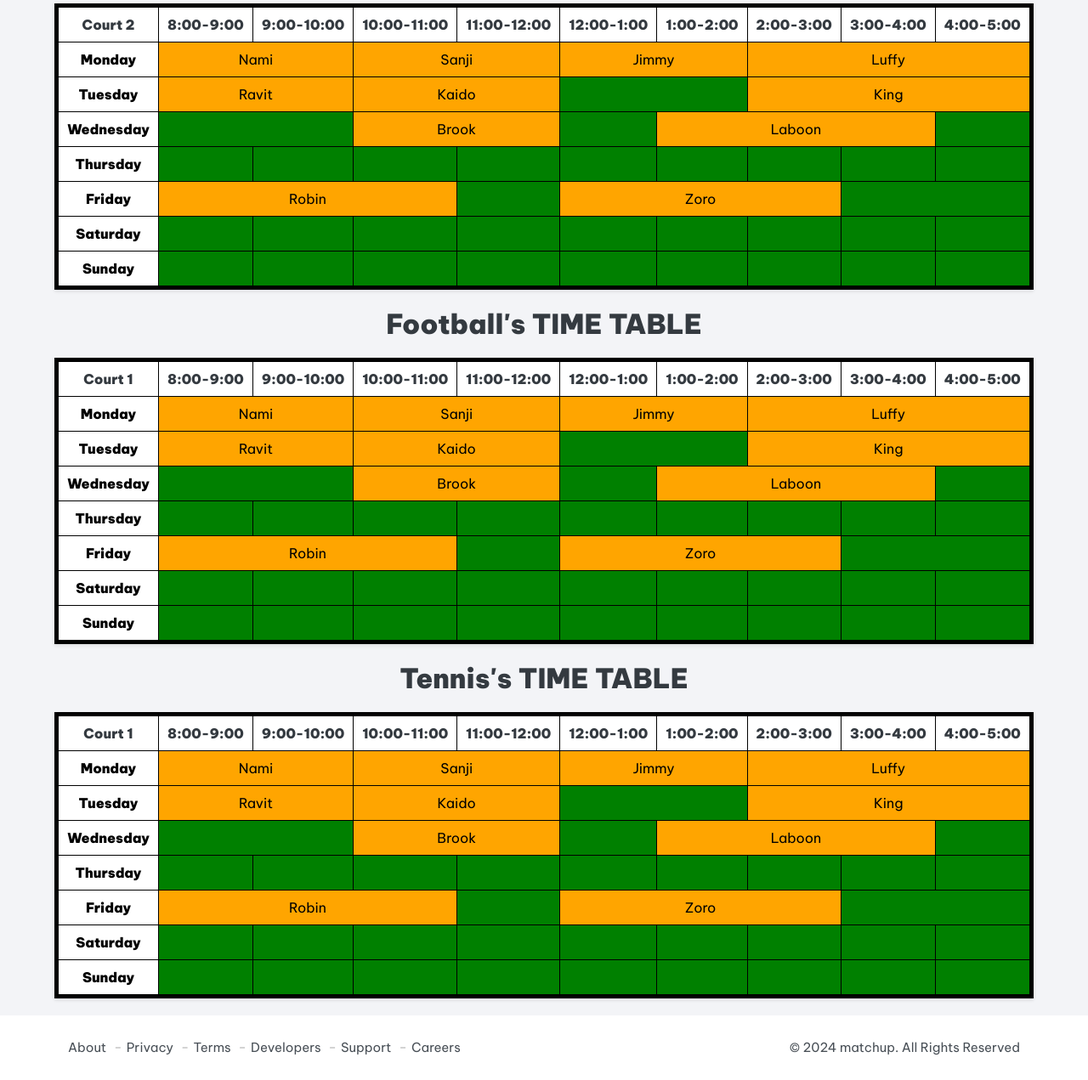
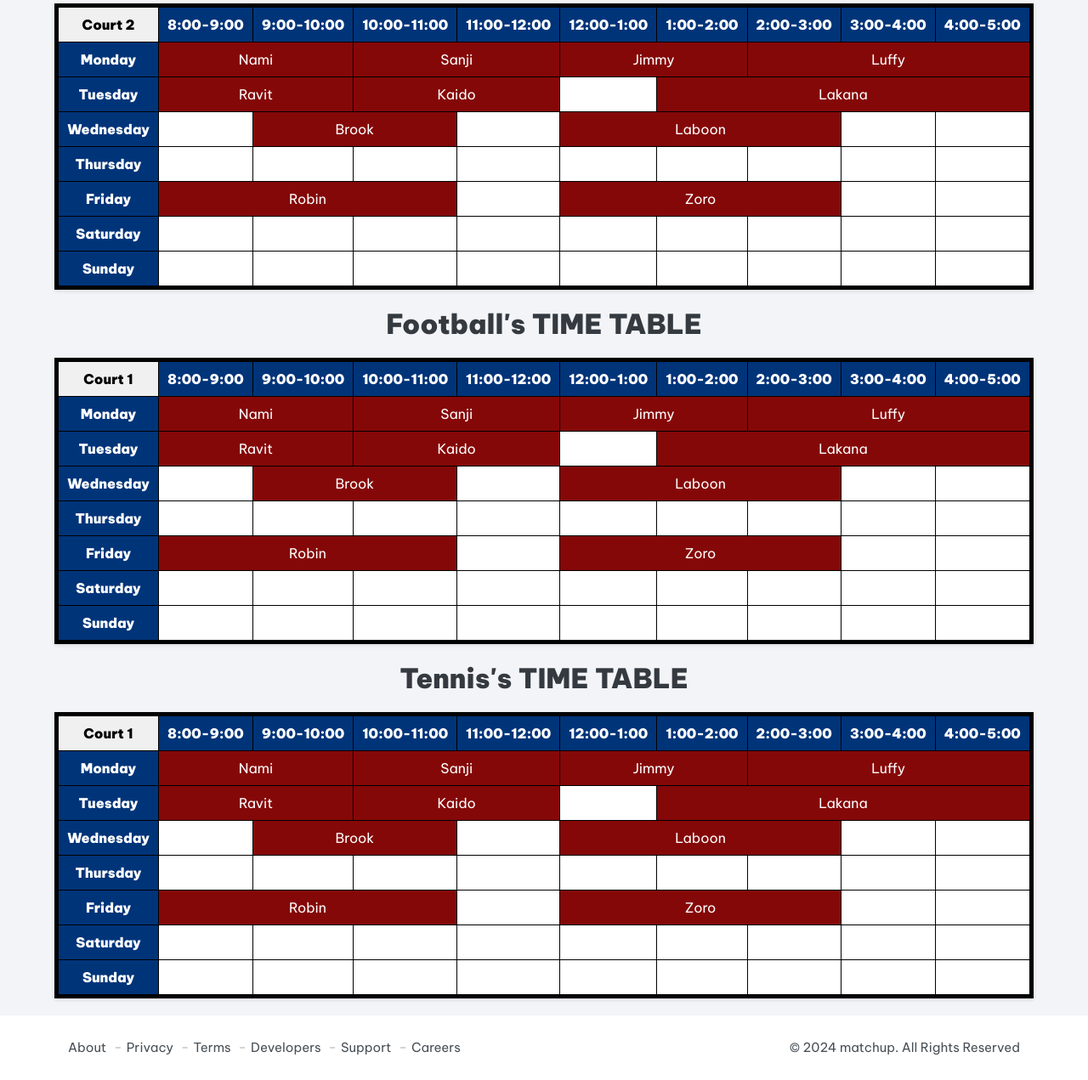
Before and after one commit to Ulton321/Match-UPP, a plain HTML site: page dashboard-master/timeslot.html in a window 1280 px wide. Shown: the part 545-1816 px from the top of the page at 85% size. Drawn offline with nearby package versions, Linux system fonts and the light colour scheme; files whose address does not match are found by name.

Commit message:
timeslot updates

```diff
--- a/dashboard-master/assets/css/style.css
+++ b/dashboard-master/assets/css/style.css
@@ -1070,31 +1070,36 @@ body {
             border: 1px solid black;
             padding: 10px;
             text-align: center;
+            color: white;
+            background-color: #003479;
         }
 
         th {
             background-color: white;
-            color: #343a40;
+            color: white;
+            background-color: #003479;
         }
 
         .highlight {
             background-color: white;
         }
 
-
-
+        .court{
+          background-color: #f0f0f0;
+          color: black;
+        }
 
 
       .booked {
   position: relative;
   cursor: pointer;
-  background-color: orange;
+  background-color: #850808;
 }
 
 .unbooked {
   position: relative;
   cursor: pointer;
-  background-color: green;
+  background-color: white;
 }
 
 .hover-text {
--- /dev/null
+++ b/dashboard-master/report.html
@@ -0,0 +1,185 @@
+<!DOCTYPE html>
+<html lang="en">
+
+<head>
+  <meta charset="UTF-8">
+  <meta http-equiv="X-UA-Compatible" content="IE=edge">
+  <meta name="viewport" content="width=device-width, initial-scale=1.0">
+  <title>Dashboard</title>
+
+  <!--
+    - favicon
+  -->
+  <link rel="shortcut icon" href="./favicon.svg" type="image/svg+xml">
+
+  <!--
+    - custom css link
+  -->
+  <link rel="stylesheet" href="./assets/css/style.css">
+
+  <!--
+    - google font link
+  -->
+  <link rel="preconnect" href="https://fonts.googleapis.com">
+  <link rel="preconnect" href="https://fonts.gstatic.com" crossorigin>
+  <link href="https://fonts.googleapis.com/css2?family=Be+Vietnam+Pro:wght@400;500;600;900&display=swap"
+    rel="stylesheet">
+
+  <!--
+    - material icon link
+  -->
+  <link
+    href="https://fonts.googleapis.com/css2?family=Material+Symbols+Rounded:opsz,wght,FILL,GRAD@20..48,100..700,0..1,-50..200"
+    rel="stylesheet" />
+
+</head>
+
+<body>
+
+  <!--
+    - #HEADER
+  -->
+
+  <header class="header" data-header>
+    <div class="container">
+
+      <h1>
+        <a href="#" class="logo">Dashboard </a>
+      </h1>
+
+      <button class="menu-toggle-btn icon-box" data-menu-toggle-btn aria-label="Toggle Menu">
+        <span class="material-symbols-rounded  icon">menu</span>
+      </button>
+
+      <nav class="navbar">
+        <div class="container">
+
+          <ul class="navbar-list">
+
+            <li>
+              <button class="navbar-link icon-box" type="button" onclick="window.location.href='index.html';">
+                <span class="material-symbols-rounded icon">grid_view</span>
+                <span>Home</span>
+              </button>
+            </li>
+
+            <li>
+              <a href="#" class="navbar-link icon-box">
+                <span class="material-symbols-rounded  icon">bar_chart</span>
+
+                <span>Reports</span>
+              </a>
+            </li>
+
+            <li>
+              <button class="navbar-link icon-box" type="button" onclick="window.location.href='timeslot.html';">
+                <span class="material-symbols-rounded icon">list</span>
+                <span>TimeTable</span>
+              </button>
+            </li>
+
+            <li>
+              <a href="#" class="navbar-link icon-box">
+                <span class="material-symbols-rounded  icon">settings</span>
+
+                <span>Settings</span>
+              </a>
+            </li>
+
+          </ul>
+
+          <ul class="user-action-list">
+
+            <li>
+              <a href="#" class="notification icon-box">
+                <span class="material-symbols-rounded  icon">notifications</span>
+              </a>
+            </li>
+
+            <li>
+              <a href="#" class="header-profile">
+
+                <figure class="profile-avatar">
+                  <img src="C:\Users\user\mtch up\Match-UPP\dashboard-master\assets\images\Finalized Logo.png" alt="Match Up" width="32" height="32">
+                </figure>
+
+                <div>
+                  <p class="profile-title">Jimmy</p>
+
+                  <p class="profile-subtitle">Admin</p>
+                </div>
+
+              </a>
+            </li>
+
+          </ul>
+
+        </div>
+      </nav>
+
+    </div>
+  </header>
+
+
+
+
+
+
+
+
+
+
+
+
+
+
+
+
+
+
+
+
+
+  <!--
+    - #FOOTER
+  -->
+
+  <footer class="footer">
+    <div class="container">
+
+      <ul class="footer-list">
+
+        <li class="footer-item">
+          <a href="#" class="footer-link">About</a>
+        </li>
+
+        <li class="footer-item">
+          <a href="#" class="footer-link">Privacy</a>
+        </li>
+
+        <li class="footer-item">
+          <a href="#" class="footer-link">Terms</a>
+        </li>
+
+        <li class="footer-item">
+          <a href="#" class="footer-link">Developers</a>
+        </li>
+
+        <li class="footer-item">
+          <a href="#" class="footer-link">Support</a>
+        </li>
+
+        <li class="footer-item">
+          <a href="#" class="footer-link">Careers</a>
+        </li>
+
+      </ul>
+
+      <p class="copyright">
+        &copy; 2024 <a href="#" class="copyright-link">matchup</a>. All Rights Reserved
+      </p>
+
+    </div>
+  </footer>
+
+</body>
--- a/dashboard-master/timeslot.html
+++ b/dashboard-master/timeslot.html
@@ -64,12 +64,11 @@
             </li>
 
             <li>
-              <a href="#" class="navbar-link icon-box">
-                <span class="material-symbols-rounded  icon">bar_chart</span>
-
-                <span>Reports</span>
-              </a>
-            </li>
+                <button class="navbar-link icon-box" type="button" onclick="window.location.href='report.html';">
+                  <span class="material-symbols-rounded icon">bar_chart</span>
+                  <span>Report</span>
+                </button>
+              </li>
 
             <li>
               <button class="navbar-link icon-box" type="button" onclick="window.location.href='timeslot.html';">
@@ -123,7 +122,7 @@
   <h1>Volleyball's TIME TABLE</h1>
     <table>
         <tr>
-            <th>Court 1</th>
+            <th class="court">Court 1</th>
             <th>8:00-9:00</th>
             <th>9:00-10:00</th>
             <th>10:00-11:00</th>
@@ -135,7 +134,7 @@
             <th>4:00-5:00</th>
         </tr>
         <tr>
-            <td class="highlight"><b>Monday</b></td>
+            <td ><b>Monday</b></td>
             <td colspan = "2" class="booked">
                 Nami
                 <span class="hover-text" >+855 12 345 678</span>
@@ -156,7 +155,7 @@
 
         </tr>
         <tr>
-            <td class="highlight"><b>Tuesday</b></td>
+            <td ><b>Tuesday</b></td>
             <td colspan = "2" class="booked">
                 Ravit
                 <span class="hover-text" >+855 12 345 678</span>
@@ -165,17 +164,17 @@
                 Kaido
                 <span class="hover-text" >+855 12 345 678</span>
             </td>
-            <td colspan = "2" class="unbooked">
+            <td colspan = "1" class="unbooked">
                 <span class="hover-text" >Unbooked</span>
             </td>
-            <td colspan = "3" class="booked">
-                King
+            <td colspan = "4" class="booked">
+                Lakana
                 <span class="hover-text" >+855 12 345 678</span>
             </td>
         </tr>
         <tr>
-            <td class="highlight"><b>Wednesday</b></td>
-            <td colspan = "2" class="unbooked">
+            <td ><b>Wednesday</b></td>
+            <td colspan = "1" class="unbooked">
                 <span class="hover-text" >Unbooked</span>
             </td>
             <td colspan = "2" class="booked">
@@ -189,12 +188,12 @@
                 Laboon
                 <span class="hover-text" >+855 11 000 111</span>
             </td>
-            <td colspan = "2" class="unbooked">
+            <td colspan = "1" class="unbooked">
                 <span class="hover-text" >Unbooked</span>
             </td>
         </tr>
         <tr>
-            <td class="highlight"><b>Thursday</b></td>
+            <td ><b>Thursday</b></td>
             <td colspan = "1" class="unbooked">
                 <span class="hover-text" >Unbooked</span>
             </td>
@@ -224,7 +223,7 @@
             </td>
         </tr>
         <tr>
-            <td class="highlight"><b>Friday</b></td>
+            <td ><b>Friday</b></td>
             <td colspan = "3" class="booked">
                 Robin
                 <span class="hover-text" >+855 11 000 111</span>
@@ -236,12 +235,12 @@
                 Zoro
                 <span class="hover-text" >+855 11 000 111</span>
             </td>
-            <td colspan = "2" class="unbooked">
+            <td colspan = "1" class="unbooked">
                 <span class="hover-text" >Unbooked</span>
             </td>
         </tr>
         <tr>
-            <td class="highlight"><b>Saturday</b></td>
+            <td ><b>Saturday</b></td>
             <td colspan = "1" class="unbooked">
                 <span class="hover-text" >Unbooked</span>
             </td>
@@ -272,7 +271,7 @@
         </tr>
 
         <tr></tr>
-            <td class="highlight"><b>Sunday</b></td>
+            <td ><b>Sunday</b></td>
             <td colspan = "1" class="unbooked">
                 <span class="hover-text" >Unbooked</span>
             </td>
@@ -306,7 +305,7 @@
     <h1>Volleyball's TIME TABLE</h1>
     <table>
         <tr>
-            <th>Court 2</th>
+            <th class="court">Court 2</th>
             <th>8:00-9:00</th>
             <th>9:00-10:00</th>
             <th>10:00-11:00</th>
@@ -318,7 +317,7 @@
             <th>4:00-5:00</th>
         </tr>
         <tr>
-            <td class="highlight"><b>Monday</b></td>
+            <td ><b>Monday</b></td>
             <td colspan = "2" class="booked">
                 Nami
                 <span class="hover-text" >+855 12 345 678</span>
@@ -339,7 +338,7 @@
 
         </tr>
         <tr>
-            <td class="highlight"><b>Tuesday</b></td>
+            <td ><b>Tuesday</b></td>
             <td colspan = "2" class="booked">
                 Ravit
                 <span class="hover-text" >+855 12 345 678</span>
@@ -348,17 +347,17 @@
                 Kaido
                 <span class="hover-text" >+855 12 345 678</span>
             </td>
-            <td colspan = "2" class="unbooked">
+            <td colspan = "1" class="unbooked">
                 <span class="hover-text" >Unbooked</span>
             </td>
-            <td colspan = "3" class="booked">
-                King
+            <td colspan = "4" class="booked">
+                Lakana
                 <span class="hover-text" >+855 12 345 678</span>
             </td>
         </tr>
         <tr>
-            <td class="highlight"><b>Wednesday</b></td>
-            <td colspan = "2" class="unbooked">
+            <td ><b>Wednesday</b></td>
+            <td colspan = "1" class="unbooked">
                 <span class="hover-text" >Unbooked</span>
             </td>
             <td colspan = "2" class="booked">
@@ -372,12 +371,12 @@
                 Laboon
                 <span class="hover-text" >+855 11 000 111</span>
             </td>
-            <td colspan = "2" class="unbooked">
+            <td colspan = "1" class="unbooked">
                 <span class="hover-text" >Unbooked</span>
             </td>
         </tr>
         <tr>
-            <td class="highlight"><b>Thursday</b></td>
+            <td ><b>Thursday</b></td>
             <td colspan = "1" class="unbooked">
                 <span class="hover-text" >Unbooked</span>
             </td>
@@ -407,7 +406,7 @@
             </td>
         </tr>
         <tr>
-            <td class="highlight"><b>Friday</b></td>
+            <td ><b>Friday</b></td>
             <td colspan = "3" class="booked">
                 Robin
                 <span class="hover-text" >+855 11 000 111</span>
@@ -419,12 +418,12 @@
                 Zoro
                 <span class="hover-text" >+855 11 000 111</span>
             </td>
-            <td colspan = "2" class="unbooked">
+            <td colspan = "1" class="unbooked">
                 <span class="hover-text" >Unbooked</span>
             </td>
         </tr>
         <tr>
-            <td class="highlight"><b>Saturday</b></td>
+            <td ><b>Saturday</b></td>
             <td colspan = "1" class="unbooked">
                 <span class="hover-text" >Unbooked</span>
             </td>
@@ -455,7 +454,7 @@
         </tr>
 
         <tr></tr>
-            <td class="highlight"><b>Sunday</b></td>
+            <td ><b>Sunday</b></td>
             <td colspan = "1" class="unbooked">
                 <span class="hover-text" >Unbooked</span>
             </td>
@@ -489,7 +488,7 @@
     <h1>Football's TIME TABLE</h1>
     <table>
         <tr>
-            <th>Court 1</th>
+            <th class="court">Court 1</th>
             <th>8:00-9:00</th>
             <th>9:00-10:00</th>
             <th>10:00-11:00</th>
@@ -501,7 +500,7 @@
             <th>4:00-5:00</th>
         </tr>
         <tr>
-            <td class="highlight"><b>Monday</b></td>
+            <td ><b>Monday</b></td>
             <td colspan = "2" class="booked">
                 Nami
                 <span class="hover-text" >+855 12 345 678</span>
@@ -522,7 +521,7 @@
 
         </tr>
         <tr>
-            <td class="highlight"><b>Tuesday</b></td>
+            <td ><b>Tuesday</b></td>
             <td colspan = "2" class="booked">
                 Ravit
                 <span class="hover-text" >+855 12 345 678</span>
@@ -531,17 +530,17 @@
                 Kaido
                 <span class="hover-text" >+855 12 345 678</span>
             </td>
-            <td colspan = "2" class="unbooked">
+            <td colspan = "1" class="unbooked">
                 <span class="hover-text" >Unbooked</span>
             </td>
-            <td colspan = "3" class="booked">
-                King
+            <td colspan = "4" class="booked">
+                Lakana
                 <span class="hover-text" >+855 12 345 678</span>
             </td>
         </tr>
         <tr>
-            <td class="highlight"><b>Wednesday</b></td>
-            <td colspan = "2" class="unbooked">
+            <td ><b>Wednesday</b></td>
+            <td colspan = "1" class="unbooked">
                 <span class="hover-text" >Unbooked</span>
             </td>
             <td colspan = "2" class="booked">
@@ -555,12 +554,12 @@
                 Laboon
                 <span class="hover-text" >+855 11 000 111</span>
             </td>
-            <td colspan = "2" class="unbooked">
+            <td colspan = "1" class="unbooked">
                 <span class="hover-text" >Unbooked</span>
             </td>
         </tr>
         <tr>
-            <td class="highlight"><b>Thursday</b></td>
+            <td ><b>Thursday</b></td>
             <td colspan = "1" class="unbooked">
                 <span class="hover-text" >Unbooked</span>
             </td>
@@ -590,7 +589,7 @@
             </td>
         </tr>
         <tr>
-            <td class="highlight"><b>Friday</b></td>
+            <td ><b>Friday</b></td>
             <td colspan = "3" class="booked">
                 Robin
                 <span class="hover-text" >+855 11 000 111</span>
@@ -602,12 +601,12 @@
                 Zoro
                 <span class="hover-text" >+855 11 000 111</span>
             </td>
-            <td colspan = "2" class="unbooked">
+            <td colspan = "1" class="unbooked">
                 <span class="hover-text" >Unbooked</span>
             </td>
         </tr>
         <tr>
-            <td class="highlight"><b>Saturday</b></td>
+            <td ><b>Saturday</b></td>
             <td colspan = "1" class="unbooked">
                 <span class="hover-text" >Unbooked</span>
             </td>
@@ -638,7 +637,7 @@
         </tr>
 
         <tr></tr>
-            <td class="highlight"><b>Sunday</b></td>
+            <td ><b>Sunday</b></td>
             <td colspan = "1" class="unbooked">
                 <span class="hover-text" >Unbooked</span>
             </td>
@@ -672,7 +671,7 @@
     <h1>Tennis's TIME TABLE</h1>
     <table>
         <tr>
-            <th>Court 1</th>
+            <th class="court">Court 1</th>
             <th>8:00-9:00</th>
             <th>9:00-10:00</th>
             <th>10:00-11:00</th>
@@ -684,7 +683,7 @@
             <th>4:00-5:00</th>
         </tr>
         <tr>
-            <td class="highlight"><b>Monday</b></td>
+            <td ><b>Monday</b></td>
             <td colspan = "2" class="booked">
                 Nami
                 <span class="hover-text" >+855 12 345 678</span>
@@ -705,7 +704,7 @@
 
         </tr>
         <tr>
-            <td class="highlight"><b>Tuesday</b></td>
+            <td ><b>Tuesday</b></td>
             <td colspan = "2" class="booked">
                 Ravit
                 <span class="hover-text" >+855 12 345 678</span>
@@ -714,17 +713,17 @@
                 Kaido
                 <span class="hover-text" >+855 12 345 678</span>
             </td>
-            <td colspan = "2" class="unbooked">
+            <td colspan = "1" class="unbooked">
                 <span class="hover-text" >Unbooked</span>
             </td>
-            <td colspan = "3" class="booked">
-                King
+            <td colspan = "4" class="booked">
+                Lakana
                 <span class="hover-text" >+855 12 345 678</span>
             </td>
         </tr>
         <tr>
-            <td class="highlight"><b>Wednesday</b></td>
-            <td colspan = "2" class="unbooked">
+            <td ><b>Wednesday</b></td>
+            <td colspan = "1" class="unbooked">
                 <span class="hover-text" >Unbooked</span>
             </td>
             <td colspan = "2" class="booked">
@@ -738,12 +737,12 @@
                 Laboon
                 <span class="hover-text" >+855 11 000 111</span>
             </td>
-            <td colspan = "2" class="unbooked">
+            <td colspan = "1" class="unbooked">
                 <span class="hover-text" >Unbooked</span>
             </td>
         </tr>
         <tr>
-            <td class="highlight"><b>Thursday</b></td>
+            <td ><b>Thursday</b></td>
             <td colspan = "1" class="unbooked">
                 <span class="hover-text" >Unbooked</span>
             </td>
@@ -773,7 +772,7 @@
             </td>
         </tr>
         <tr>
-            <td class="highlight"><b>Friday</b></td>
+            <td ><b>Friday</b></td>
             <td colspan = "3" class="booked">
                 Robin
                 <span class="hover-text" >+855 11 000 111</span>
@@ -785,12 +784,12 @@
                 Zoro
                 <span class="hover-text" >+855 11 000 111</span>
             </td>
-            <td colspan = "2" class="unbooked">
+            <td colspan = "1" class="unbooked">
                 <span class="hover-text" >Unbooked</span>
             </td>
         </tr>
         <tr>
-            <td class="highlight"><b>Saturday</b></td>
+            <td ><b>Saturday</b></td>
             <td colspan = "1" class="unbooked">
                 <span class="hover-text" >Unbooked</span>
             </td>
@@ -821,7 +820,7 @@
         </tr>
 
         <tr></tr>
-            <td class="highlight"><b>Sunday</b></td>
+            <td ><b>Sunday</b></td>
             <td colspan = "1" class="unbooked">
                 <span class="hover-text" >Unbooked</span>
             </td>
@@ -851,6 +850,7 @@
             </td>
         </tr>
     </table>
+
 </main>
 
 <!--
```
Also changed, not shown: dashboard-master/index.html (+5 -6 lines).
